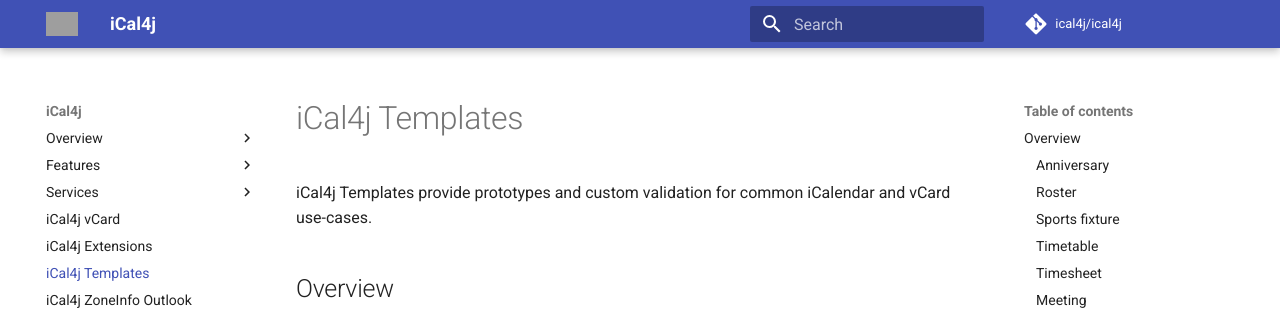
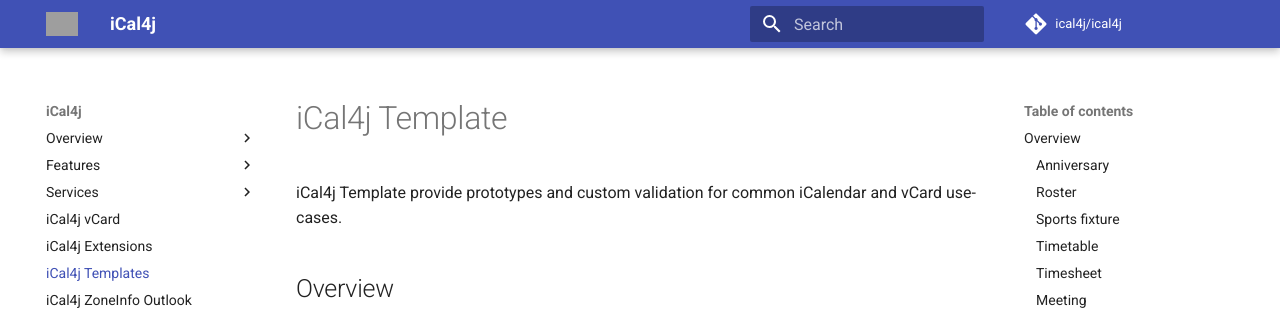
Before and after one commit to ical4j/ical4j-user-guide, an MkDocs documentation site: the page built from docs/templates.md, in a window 1280 px wide and 900 px high. Shown: the top 313 px of the window. Built offline with MkDocs 1.6.1 and Material for MkDocs 9.7.7, drawn with Linux system fonts in a browser that asks for light colours; comment, search, counter and statistics services are not loaded; grey boxes are pictures that could not be loaded.

Commit message:
Update templates.md

```diff
--- a/docs/templates.md
+++ b/docs/templates.md
@@ -1,6 +1,6 @@
-# iCal4j Templates
+# iCal4j Template
 
-iCal4j Templates provide prototypes and custom validation for common iCalendar and vCard use-cases.
+iCal4j Template provide prototypes and custom validation for common iCalendar and vCard use-cases.
 
 ## Overview
 
```
